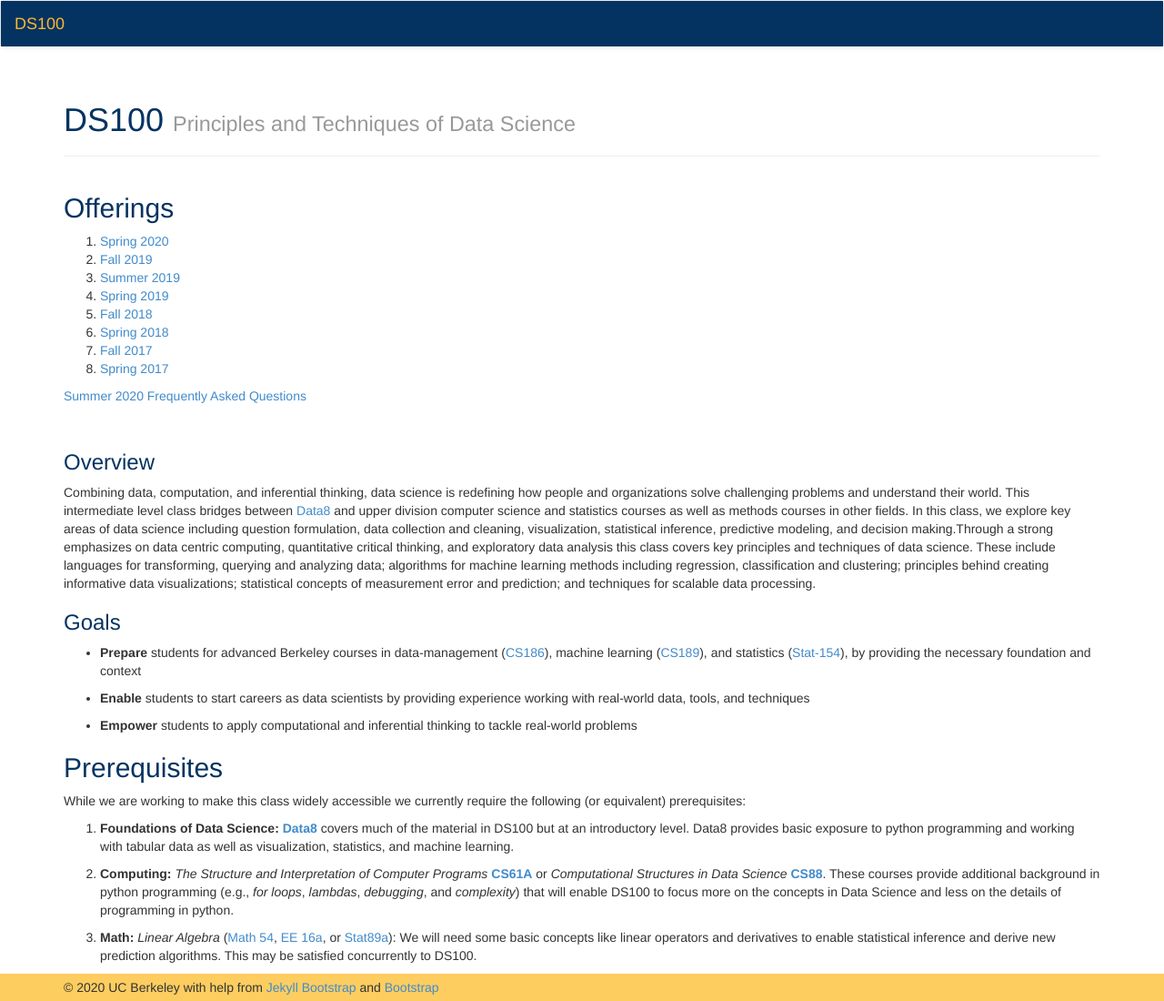
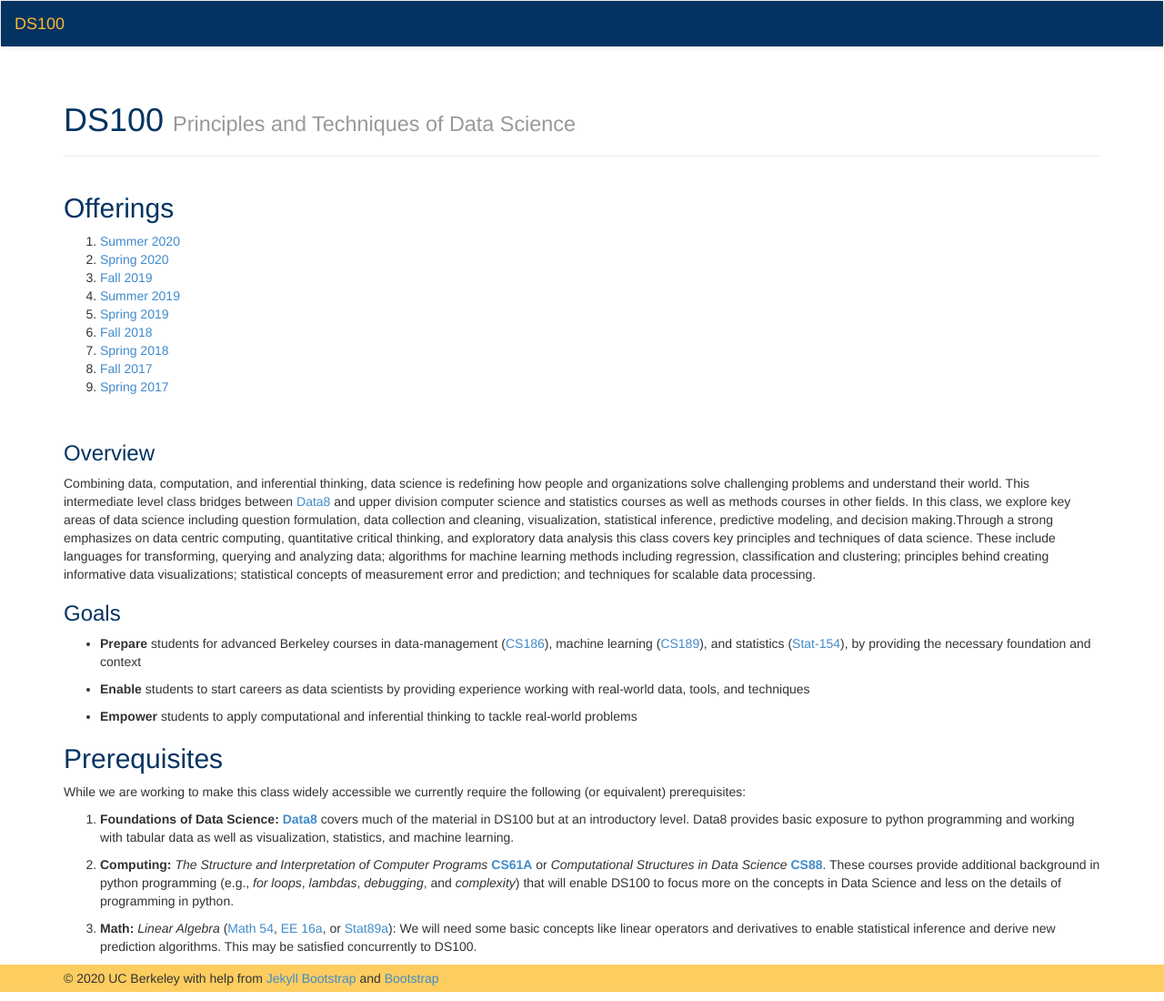
Before and after one commit to DS-100/DS-100.github.io, a Jekyll site: the page built from index.md, in a window 1280 px wide. Shown: the whole page at 91% size. Built offline with Jekyll 4.4.1, drawn with Linux system fonts in a browser that asks for light colours; nearby versions of some CDN libraries.

Commit message:
summer 2020 top

```diff
--- a/index.md
+++ b/index.md
@@ -16,8 +17,6 @@ order: 1
 1. [Spring 2018](sp18)
 1. [Fall 2017](fa17)
 1. [Spring 2017](sp17)
-
-[Summer 2020 Frequently Asked Questions](su20)
 
 <br>
 
```
Also changed, not shown: other parts of index.md (+1 -0 lines).
